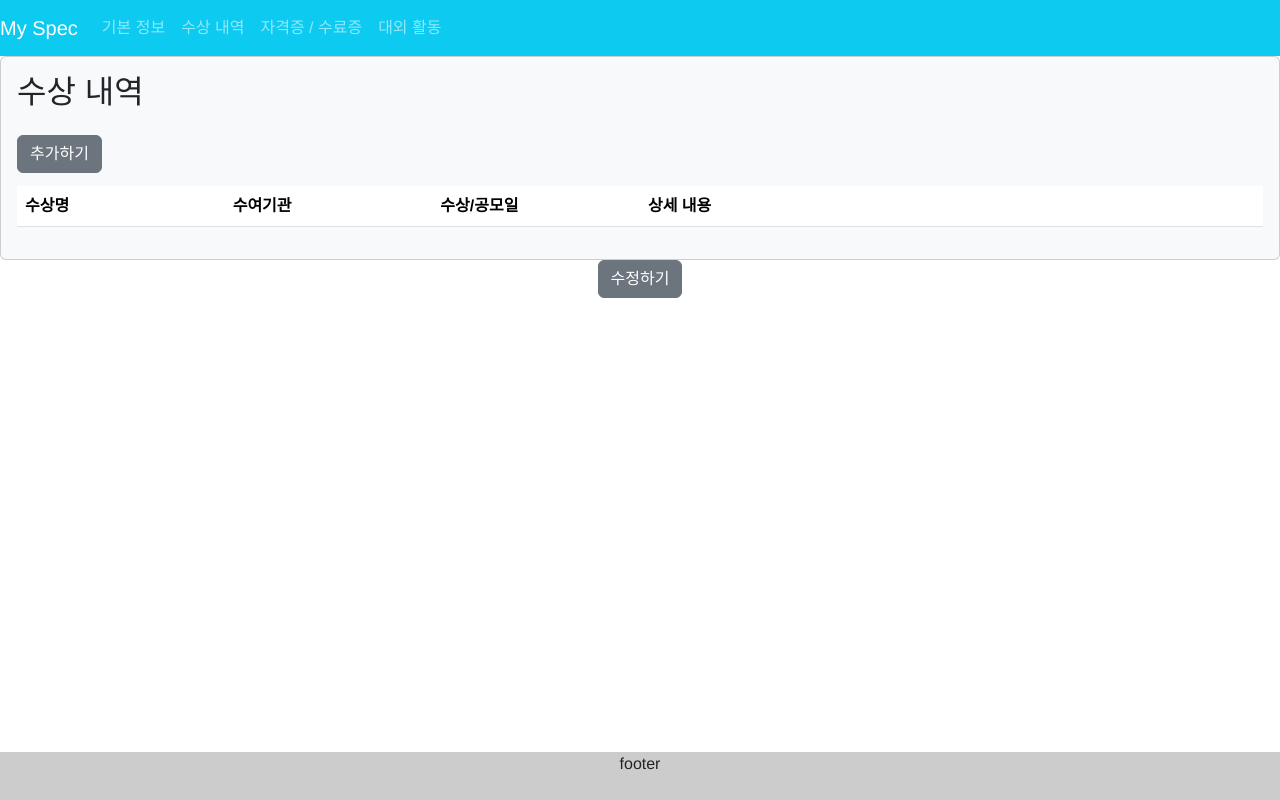
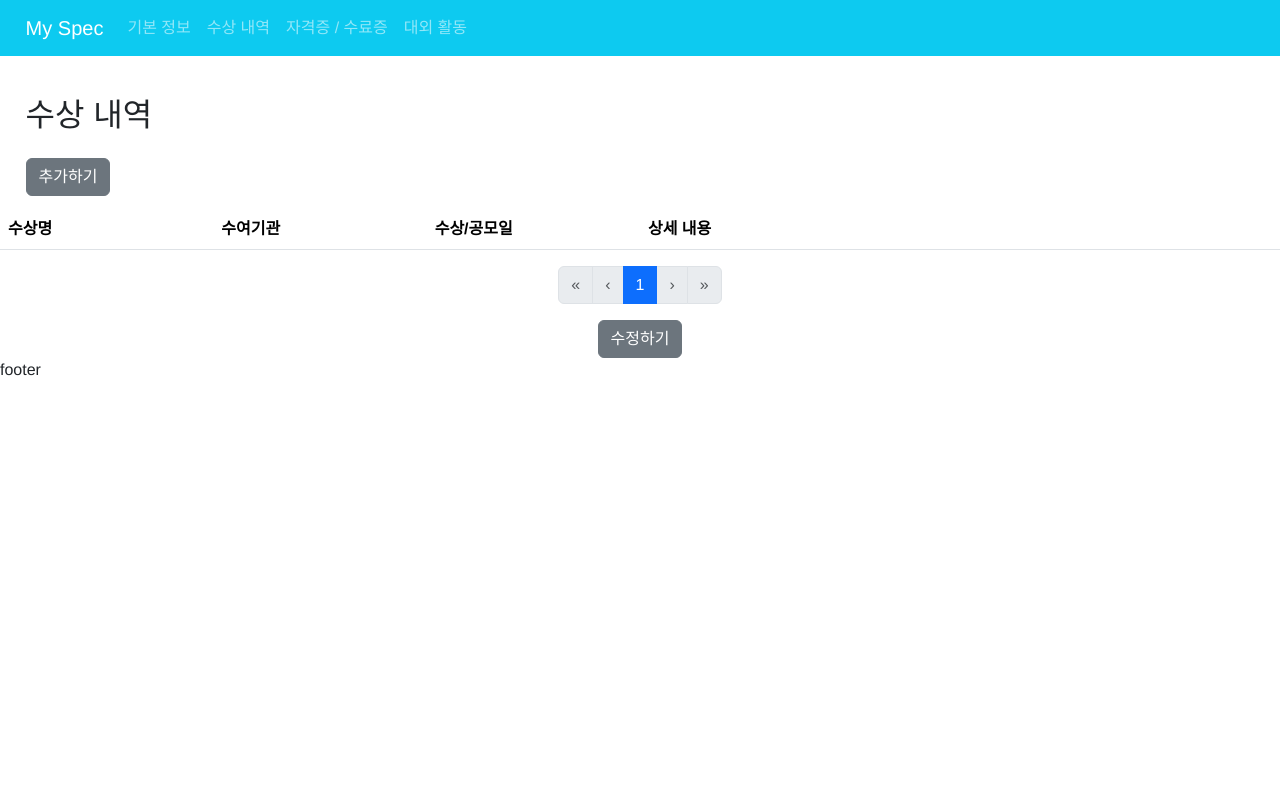
Before and after one commit to KKIMDoHyun/mySpecRecord, a Vue app: page /awards in a window 1280 px wide. Built offline with nearby package versions, Linux system fonts and the light colour scheme.

Commit message:
내 정보 수정에서 유효성 검사 및 수상 내역 페이지 달기

```diff
--- a/src/App.vue
+++ b/src/App.vue
@@ -23,7 +23,8 @@ export default {
 <style>
 #app {
   font-family: Avenir, Helvetica, Arial, sans-serif;
-  overflow: auto;
+  /* overflow: auto; */
+  height: 100%;
 }
 
 </style>
--- a/src/components/FooterView.vue
+++ b/src/components/FooterView.vue
@@ -9,12 +9,12 @@ export default {};
 </script>
 
 <style scoped>
-footer {
+/* footer {
   position: absolute;
   bottom:0;
   width:100%;
   height:6vh;
   text-align: center;
   background:#ccc;
-}
+} */
 </style>
--- a/src/components/TopBar.vue
+++ b/src/components/TopBar.vue
@@ -1,7 +1,7 @@
 <template>
-  <div>
-    <b-navbar toggleable="lg" type="dark" variant="info">
-      <b-navbar-brand href="/">My Spec</b-navbar-brand>
+  <div class="wrapper">
+    <b-navbar toggleable="lg" type="dark" variant="info" sticky>
+      <b-navbar-brand tag="h1" style="padding-left:2vw" href="/">My Spec</b-navbar-brand>
 
       <b-navbar-toggle target="nav-collapse"></b-navbar-toggle>
 
@@ -22,4 +22,8 @@ export default {};
 </script>
 
 <style scoped>
+.wrapper {
+  position: sticky;
+  top:0;
+}
 </style>
--- a/src/views/MyAwards.vue
+++ b/src/views/MyAwards.vue
@@ -1,11 +1,18 @@
 <template>
-  <div>
-    <b-card bg-variant="light">
+  <div class="wrapped">
+      <div style="margin-left: 2vw;">
       <h2>수상 내역</h2>
       <Modal v-on:pass="addAward"></Modal>
-      <b-table class="table"
-        head-variant="light"
-        sticky-header
+      </div>
+
+      <b-table
+        class="table"
+        id="my-table"
+        head-variant="dark"
+        no-border-collapse
+        :sticky-header="false"
+        :per-page="perPage"
+        :current-page="currentPage"
         striped
         hover
         :fixed="true"
@@ -65,8 +72,14 @@
           </span>
         </template>
       </b-table>
+      <b-pagination
+        align="center"
+        v-model="currentPage"
+        :total-rows="rows"
+        :per-page="perPage"
+        aria-controls="my-table"
+      ></b-pagination>
 
-    </b-card>
     <div class="text-center">
       <template v-if="complete==true">
         <b-button @click="modifyAward()">수정하기</b-button>
@@ -75,6 +88,7 @@
         <b-button @click="submitAward()">완료</b-button>
       </template>
     </div>
+
   </div>
 </template>
 
@@ -101,6 +115,8 @@ export default {
       },
       modify: false,
       complete: true,
+      currentPage: 1,
+      perPage: 8,
     }
   },
   components: {
@@ -128,11 +144,19 @@ export default {
       this.modify = false;
       this.complete = true;
     }
+  },
+  computed: {
+    rows() {
+        return this.$store.state.awardList.length
+      }
   }
 };
 </script>
 
 <style scoped>
+.wrapped {
+  margin-top: 5vh;
+}
 .table {
   margin-top: 1vw;
 }
--- a/src/views/MyProfile.vue
+++ b/src/views/MyProfile.vue
@@ -1,16 +1,16 @@
 <template>
-  <div>
-    <h2>내 정보</h2>
-    <div class="name">
-        {{ this.$store.state.userInfo.name }} ({{ this.$store.state.userInfo.sex }})
+  <div class="wrapper">
+    <div class="content">
+      <h2>내 정보</h2>
+        이름: {{ user.name }} <span v-if="user.sex">({{ user.sex }})</span>
         <br>
-        이메일: {{ this.$store.state.userInfo.email }}
+        이메일: {{ user.email }}
         <br>
-        생년월일: {{ this.$store.state.userInfo.birthday }}
+        생년월일: {{ user.birthday }}
         <br>
-        전화번호: {{ this.$store.state.userInfo.phoneNumber }}
+        전화번호: {{ user.phoneNumber }}
         <br>
-        주소: {{ this.$store.state.userInfo.mainAddress }} {{ this.$store.state.userInfo.detailAddress }}
+        주소: {{ user.mainAddress }} {{ user.detailAddress }}
         <br>
         <router-link to="/modification">회원 정보 수정</router-link>
     </div>
@@ -19,10 +19,19 @@
 
 <script>
 export default {
-
+  computed: {
+    user() {
+      return this.$store.state.userInfo;
+    }
+  }
 };
 </script>
 
 <style scoped>
-
+.wrapper {
+  display: flex;
+  justify-content: center;
+  align-items: center;
+  min-height: 80vh;
+}
 </style>
--- a/src/views/MyProfileModification.vue
+++ b/src/views/MyProfileModification.vue
@@ -21,6 +21,7 @@
             placeholder="홍길동"
             type="text"
             v-model="user.name"
+            :state="nameState"
             required
           ></b-form-input>
         </b-form-group>
@@ -36,6 +37,7 @@
           button-variant="outline-primary"
           size="lg"
           name="radio-btn-outline"
+          :state="sexState"
           buttons
         ></b-form-radio-group>
       </b-form-group>
@@ -51,6 +53,7 @@
           placeholder="aaa@aaaa.com"
           type="email"
           v-model="user.email"
+          :state="emailState"
           required
         ></b-form-input>
       </b-form-group>
@@ -65,6 +68,7 @@
           id="nested-state"
           type="date"
           v-model="user.birthday"
+          :state="birthdayState"
           required
         ></b-form-input>
       </b-form-group>
@@ -79,12 +83,13 @@
           id="phoneNumber"
           type="text"
           v-model="user.phoneNumber"
+          :state="phoneNumberState"
           required
         ></b-form-input>
       </b-form-group>
 
       <b-form-group
-        label="주소 (필수)"
+        label="주소"
         label-for="address"
         label-cols-sm="3"
         label-align-sm="right"
@@ -96,7 +101,6 @@
           content-cols-lg="10"
           v-model="user.zonecode"
           readonly
-          required
         ></b-form-input>
         <b-form-input
           id="mainAddress"
@@ -104,7 +108,6 @@
           content-cols-lg="10"
           v-model="user.mainAddress"
           readonly
-          required
         ></b-form-input>
         <b-form-input
           id="detailAddress"
@@ -112,17 +115,18 @@
           content-cols-lg="10"
           placeholder="상세주소"
           v-model="user.detailAddress"
-          required
         ></b-form-input>
       </b-form-group>
     </b-form-group>
   </b-card>
-  <router-link v-on:click.native="submitInfo" to="/">dddd</router-link>
-  <!-- <b-button v-on:click="submitInfo">수정 완료</b-button> -->
+  <div class="text-center" style="margin-top: 3vh">
+    <b-button v-on:click="submitInfo">수정 완료</b-button>
+  </div>
 </div>
 </template>
 
 <script>
+import { router } from '../routes';
 export default {
   data() {
     return {
@@ -136,16 +140,12 @@ export default {
         zonecode: this.$store.state.userInfo.zonecode,
         mainAddress: this.$store.state.userInfo.mainAddress,
         detailAddress: this.$store.state.userInfo.detailAddress,
-        // address: {
-        //   zonecode: this.$store.state.userInfo.zonecode,
-        //   mainAddress: this.$store.state.userInfo.mainAddress,
-        //   detailAddress: this.$store.state.userInfo.detailAddress,
-        // }
       },
       options: [
         { text: '남', value: '남'},
         { text: '여', value: '여'}
-      ]
+      ],
+      errors: []
     }
   },
   methods: {
@@ -187,9 +187,86 @@ export default {
         }).open();
     },
     submitInfo() {
-      console.log(this.user)
-      this.$store.commit('modifyInfo', this.user);
+      if (this.nameState &&
+          this.sexState &&
+          this.emailState &&
+          this.birthdayState &&
+          this.phoneNumberState) {
+        router.push('/')
+        this.$store.commit('modifyInfo', this.user);
+      } else {
+        this.$bvModal.msgBoxOk('필수 항목을 채워주세요!!', {
+          title: '경고',
+          size: 'md',
+          centered: true,
+        })
+          .then(() => {
+            console.log(this.user);
+          })
+          .catch(err => {
+            console.log(err);
+            // An error occurred
+          })
+      }
     },
+    // checkForm(e) {
+    //   e.preventDefault();
+    //   this.errors = [];
+    //   if(!this.nameState) {
+    //     this.errors.push("이름은 필수입니다!")
+    //   }
+    //   if(!this.sexState) {
+    //     this.errors.push("성별 선택은 필수입니다!")
+    //   }
+    //   if(!this.emailState) {
+    //     this.errors.push("이메일은 필수입니다!")
+    //   } else if (!this.validEmail(this.user.email)) {
+    //     this.errors.push("이메일 형식을 확인하세요.")
+    //   }
+    //   if(!this.birthdayState) {
+    //     this.errors.push("생일은 필수입니다!")
+    //   }
+    //   if(!this.phoneNumberState) {
+    //     this.errors.push("휴대폰은 필수입니다!")
+    //   }
+    // },
+    validEmail(email) {
+      var re = /^[0-9a-zA-Z]([-_.]?[0-9a-zA-Z])*@[0-9a-zA-Z]([-_.]?[0-9a-zA-Z])*.[a-zA-Z]{2,3}$/i
+      return re.test(email)
+    },
+    validBirthday(birthday) {
+      var re = /^(19[0-9][0-9]|20\d{2})-(0[0-9]|1[0-2])-(0[1-9]|[1-2][0-9]|3[0-1])$/;
+      return re.test(birthday);
+    },
+  },
+  computed: {
+    nameState() {
+      return this.user.name.length > 0 ? true : false;
+    },
+    sexState() {
+      if (this.user.sex == "남" || this.user.sex == "여") {
+        return true;
+      } else {
+        return false;
+      }
+    },
+    emailState() {
+      if (this.validEmail(this.user.email)){
+        return true;
+      } else {
+        return false;
+      }
+    },
+    birthdayState() {
+      if (this.validBirthday(this.user.birthday)){
+        return true;
+      } else {
+        return false;
+      }
+    },
+    phoneNumberState() {
+      return this.user.phoneNumber > 0 ? true : false;
+    }
   }
 }
 </script>
```
